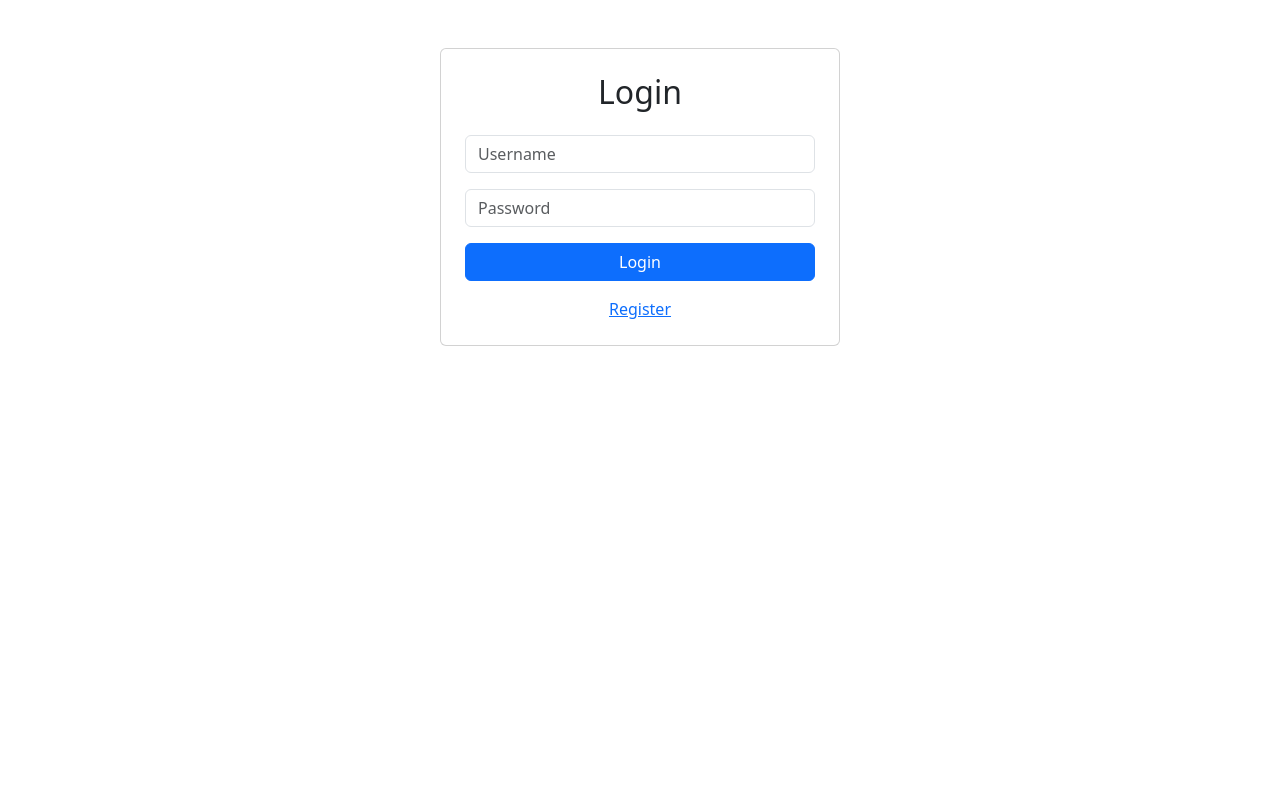
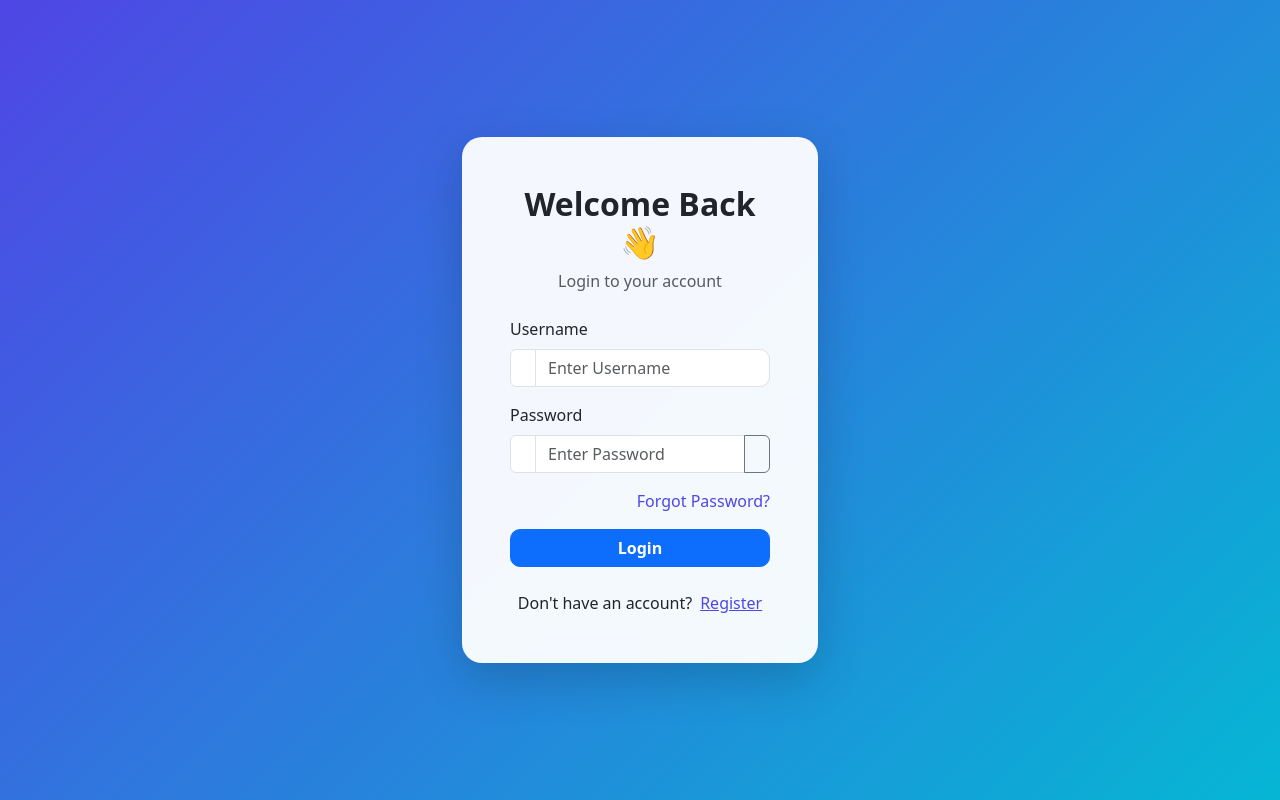
Before and after one commit to MadhavanMaddy07/LoginTest, a React (Create React App) app: page / in a window 1280 px wide. Built offline with nearby package versions, Linux system fonts and the light colour scheme.

Commit message:
Css style adding

```diff
--- a/package.json
+++ b/package.json
@@ -9,6 +9,7 @@
     "@testing-library/user-event": "^13.5.0",
     "axios": "^1.18.1",
     "bootstrap": "^5.3.8",
+    "bootstrap-icons": "^1.13.1",
     "react": "^19.2.8",
     "react-dom": "^19.2.8",
     "react-router-dom": "^7.18.1",
--- a/src/Main.js
+++ b/src/Main.js
@@ -2,6 +2,9 @@ import React from 'react'
 import ReactDOM from 'react-dom/client'
 import { BrowserRouter } from 'react-router-dom'
 import 'bootstrap/dist/css/bootstrap.min.css'
+import 'bootstrap/dist/css/bootstrap.min.css';
+import 'bootstrap-icons/font/bootstrap-icons.css';
+import 'bootstrap/dist/js/bootstrap.bundle.min.js';
 import App from './App'
 
 ReactDOM.createRoot(document.getElementById('root')).render(
--- /dev/null
+++ b/src/css/login.css
@@ -0,0 +1,54 @@
+body{
+    background:#eef2ff;
+}
+
+.login-page{
+    min-height:100vh;
+    background:linear-gradient(135deg,#4f46e5,#06b6d4);
+    display:flex;
+    align-items:center;
+}
+
+.login-card{
+    border-radius:20px;
+    background:rgba(255,255,255,.95);
+    backdrop-filter:blur(15px);
+    transition:.3s;
+}
+
+.login-card:hover{
+    transform:translateY(-6px);
+}
+
+.form-control{
+    border-radius:10px;
+}
+
+.input-group-text{
+    background:white;
+}
+
+.btn-primary{
+    border-radius:10px;
+    font-weight:600;
+}
+
+.btn-primary:hover{
+    transform:scale(1.02);
+}
+
+a{
+    color:#4f46e5;
+}
+
+a:hover{
+    color:#312e81;
+}
+
+@media(max-width:768px){
+
+.login-card{
+margin:20px;
+}
+
+}
--- a/src/pages/Login.js
+++ b/src/pages/Login.js
@@ -1,26 +1,35 @@
 import { useState } from "react";
-import API from "../services/Api";
-import { useNavigate, Link } from "react-router-dom";
+import { Link, useNavigate } from "react-router-dom";
+import API from "../api";
+import "../css/login.css";
 
-function Login() {
+export default function Login() {
 
     const navigate = useNavigate();
 
+    const [loading, setLoading] = useState(false);
+
+    const [showPassword, setShowPassword] = useState(false);
+
+    const [error, setError] = useState("");
+
     const [data, setData] = useState({
         username: "",
-        password: ""
+        password: "",
     });
 
     const handleChange = (e) => {
         setData({
             ...data,
-            [e.target.name]: e.target.value
+            [e.target.name]: e.target.value,
         });
     };
 
     const login = async (e) => {
+        e.preventDefault();
 
-        e.preventDefault();
+        setLoading(true);
+        setError("");
 
         try {
 
@@ -29,50 +38,153 @@ function Login() {
             localStorage.setItem("access", res.data.access);
             localStorage.setItem("refresh", res.data.refresh);
 
-
             navigate("/dashboard");
 
-        } catch {
+        } catch (err) {
 
-            alert("Invalid Username or Password");
+            setError("Invalid username or password.");
+
+        } finally {
+
+            setLoading(false);
         }
     };
 
     return (
 
-        <div className="container mt-5">
+        <div className="login-page">
 
-            <div className="card p-4 mx-auto" style={{ maxWidth: "400px" }}>
+            <div className="container">
 
-                <h2 className="text-center mb-4">Login</h2>
+                <div className="row justify-content-center align-items-center vh-100">
+
+                    <div className="col-lg-4 col-md-6">
+
+                        <div className="card login-card shadow-lg border-0">
+
+                            <div className="card-body p-5">
+
+                                <h2 className="text-center fw-bold mb-2">
+                                    Welcome Back 👋
+                                </h2>
+
+                                <p className="text-center text-muted mb-4">
+                                    Login to your account
+                                </p>
+
+                                {error && (
+
+                                    <div className="alert alert-danger">
+                                        {error}
+                                    </div>
+
+                                )}
 
                                 <form onSubmit={login}>
 
+                                    <div className="mb-3">
+
+                                        <label className="form-label">
+                                            Username
+                                        </label>
+
+                                        <div className="input-group">
+
+                                            <span className="input-group-text">
+                                                <i className="bi bi-person"></i>
+                                            </span>
+
                                             <input
-                        className="form-control mb-3"
-                        placeholder="Username"
+                                                type="text"
+                                                className="form-control"
                                                 name="username"
+                                                placeholder="Enter Username"
                                                 onChange={handleChange}
+                                                required
                                             />
 
+                                        </div>
+
+                                    </div>
+
+                                    <div className="mb-3">
+
+                                        <label className="form-label">
+                                            Password
+                                        </label>
+
+                                        <div className="input-group">
+
+                                            <span className="input-group-text">
+                                                <i className="bi bi-lock"></i>
+                                            </span>
+
                                             <input
-                        type="password"
-                        className="form-control mb-3"
-                        placeholder="Password"
+                                                type={showPassword ? "text" : "password"}
+                                                className="form-control"
                                                 name="password"
+                                                placeholder="Enter Password"
                                                 onChange={handleChange}
+                                                required
                                             />
 
-                    <button className="btn btn-primary w-100">
+                                            <button
+                                                type="button"
+                                                className="btn btn-outline-secondary"
+                                                onClick={() =>
+                                                    setShowPassword(!showPassword)
+                                                }
+                                            >
+                                                <i
+                                                    className={
+                                                        showPassword
+                                                            ? "bi bi-eye-slash"
+                                                            : "bi bi-eye"
+                                                    }
+                                                ></i>
+                                            </button>
 
-                        Login
+                                        </div>
+
+                                    </div>
+
+                                    <div className="d-flex justify-content-end mb-3">
+
+                                        <Link
+                                            to="/forgot-password"
+                                            className="text-decoration-none"
+                                        >
+                                            Forgot Password?
+                                        </Link>
+
+                                    </div>
+
+                                    <button
+                                        className="btn btn-primary w-100"
+                                        disabled={loading}
+                                    >
+
+                                        {loading ? (
+
+                                            <>
+                                                <span className="spinner-border spinner-border-sm me-2"></span>
+                                                Logging in...
+                                            </>
+
+                                        ) : (
+
+                                            "Login"
+
+                                        )}
 
                                     </button>
 
-                </form>
+                                    <div className="text-center mt-4">
+
+                                        Don't have an account?
 
                                         <Link
-                    className="mt-3 text-center"
+                                            className="ms-2"
                                             to="/register"
                                         >
                                             Register
@@ -80,9 +192,19 @@ function Login() {
 
                                     </div>
 
+                                </form>
+
+                            </div>
+
+                        </div>
+
+                    </div>
+
+                </div>
+
+            </div>
+
         </div>
 
     );
 }
-
-export default Login;
```
Also changed, not shown: 1 other file (tests, documents, lock files or other folders). Lines whose indentation alone changed are shown as unchanged.
